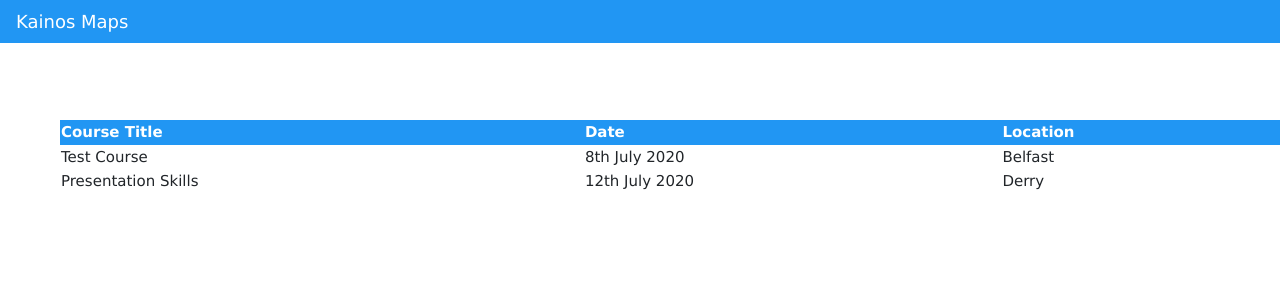
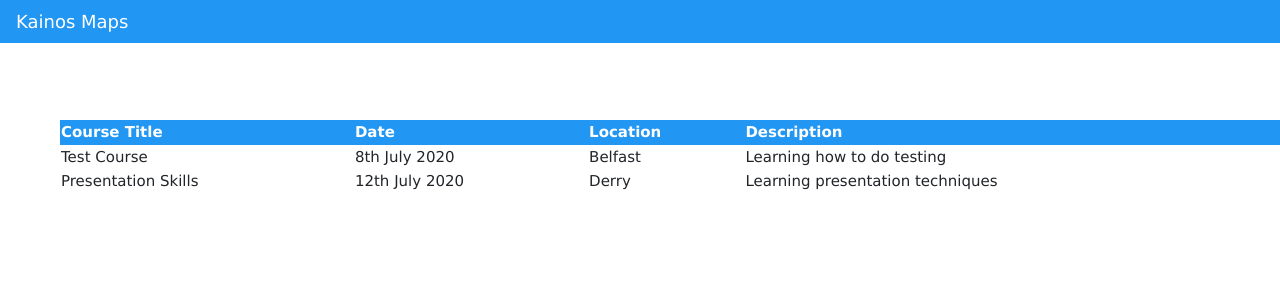
Before and after one commit to scottkelso/kmap, an Angular app in the folder kainos-map/: page / in a window 1280 px wide. Shown: the top 300 px of the page. Built offline with nearby package versions, Linux system fonts and the light colour scheme.

Commit message:
presentable project for show and tell

```diff
--- a/kainos-map/src/app/app.component.html
+++ b/kainos-map/src/app/app.component.html
@@ -19,11 +19,13 @@
         <th>Course Title</th>
         <th>Date</th>
         <th>Location</th>
+        <th>Description</th>
       </tr>
       <tr *ngFor="let course of courses">
         <td>{{course.title}}</td>
         <td>{{course.date}}</td>
         <td>{{course.location}}</td>
+        <td>{{course.desc}}</td>
       </tr>
     </table>
   </header>
--- a/kainos-map/src/app/app.component.ts
+++ b/kainos-map/src/app/app.component.ts
@@ -12,12 +12,14 @@ export class AppComponent {
     {
       title: "Test Course",
       date: "8th July 2020",
-      location: "Belfast"
+      location: "Belfast",
+      desc: "Learning how to do testing"
     },
     {
       title: "Presentation Skills",
       date: "12th July 2020",
-      location: "Derry"
+      location: "Derry",
+      desc: "Learning presentation techniques"
     }
   ];
 
```
